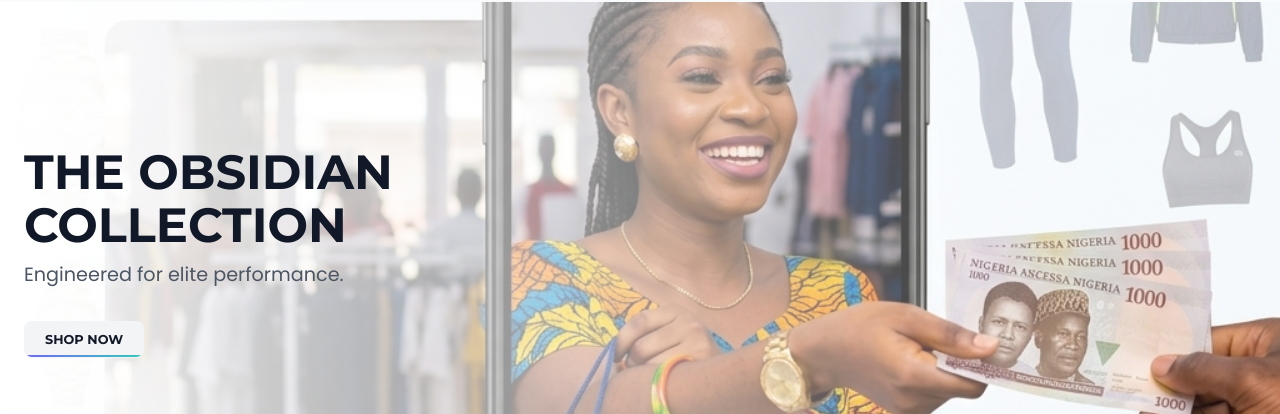
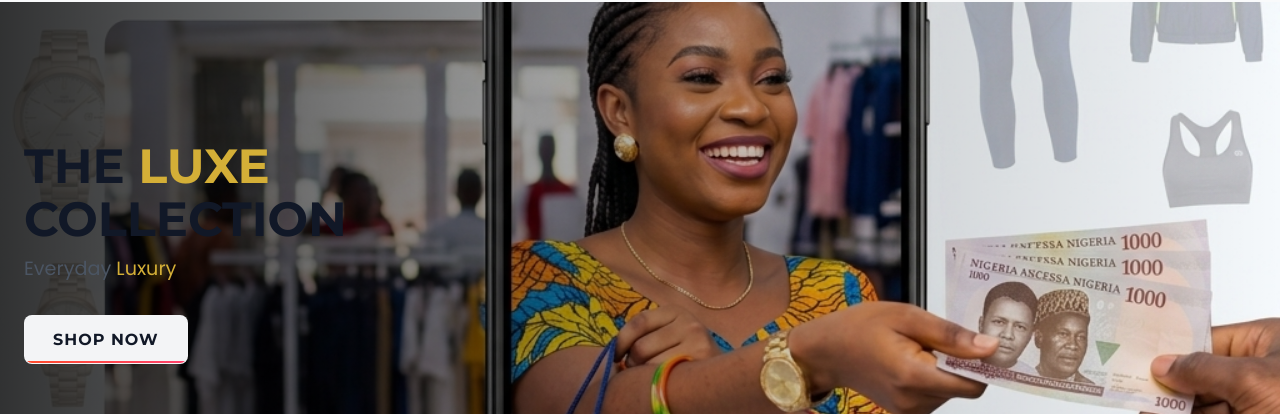
Before and after one commit to Prevail240/Smartwear-ecommerce, a Next.js app: page / in a window 1280 px wide. Shown: the part 69-483 px from the top of the page. Built offline with nearby package versions, Linux system fonts and the light colour scheme; no server answers; the database is empty.

Commit message:
Update hero section texts, button styling, and Shop Now routing logic

```diff
--- a/src/app/page.module.css
+++ b/src/app/page.module.css
@@ -24,7 +24,7 @@
   left: 0;
   right: 0;
   bottom: 0;
-  background: linear-gradient(to right, var(--surface-obsidian), transparent);
+  background: linear-gradient(to right, rgba(0,0,0,0.8) 0%, rgba(0,0,0,0.2) 60%, transparent 100%);
   display: flex;
   flex-direction: column;
   justify-content: center;
@@ -49,11 +49,12 @@
 .heroBtn {
   background: var(--surface-elevated);
   color: var(--text-primary);
-  padding: 10px 20px;
+  padding: 14px 28px;
   border-radius: 8px;
   font-family: 'Montserrat', sans-serif;
   font-weight: 700;
-  font-size: 0.8rem;
+  font-size: 1rem;
+  letter-spacing: 1px;
   text-transform: uppercase;
   width: fit-content;
   border: 1px solid rgba(255, 255, 255, 0.1);
@@ -66,7 +67,7 @@
   position: absolute;
   bottom: 0; left: 0; right: 0;
   height: 2px;
-  background: var(--accent-gradient);
+  background: linear-gradient(to right, #FF4B2B, #FF416C);
 }
 
 .section {
--- a/src/app/page.tsx
+++ b/src/app/page.tsx
@@ -4,11 +4,23 @@ import { useEffect } from 'react';
 import Link from 'next/link';
 import { animate, inView, stagger } from 'motion';
 import { useProducts } from '@/context/ProductContext';
+import { useAuth } from '@/context/AuthContext';
+import { useRouter } from 'next/navigation';
 import ProductCard from '@/components/ProductCard';
 import styles from './page.module.css';
 
 export default function Home() {
   const { products, loading } = useProducts();
+  const { user } = useAuth();
+  const router = useRouter();
+
+  const handleShopNow = () => {
+    if (user) {
+      router.push('/category/all');
+    } else {
+      router.push('/auth/signin');
+    }
+  };
 
   if (loading) {
     return (
@@ -46,11 +58,15 @@ export default function Home() {
           className={styles.heroImage}
         />
         <div className={styles.heroContent}>
-          <h1 className={`${styles.heroTitle} hero-animate`} style={{opacity: 0}}>THE OBSIDIAN<br/>COLLECTION</h1>
-          <p className={`${styles.heroSub} hero-animate`} style={{opacity: 0}}>Engineered for elite performance.</p>
-          <Link href="/category/all" className={`${styles.heroBtn} hero-animate`} style={{opacity: 0}}>
+          <h1 className={`${styles.heroTitle} hero-animate`} style={{opacity: 0}}>
+            THE <span style={{ color: '#D4AF37' }}>LUXE</span><br/>COLLECTION
+          </h1>
+          <p className={`${styles.heroSub} hero-animate`} style={{opacity: 0}}>
+            Everyday <span style={{ color: '#D4AF37' }}>Luxury</span>
+          </p>
+          <button onClick={handleShopNow} className={`${styles.heroBtn} hero-animate`} style={{opacity: 0}}>
             Shop Now
-          </Link>
+          </button>
         </div>
       </section>
 
```
